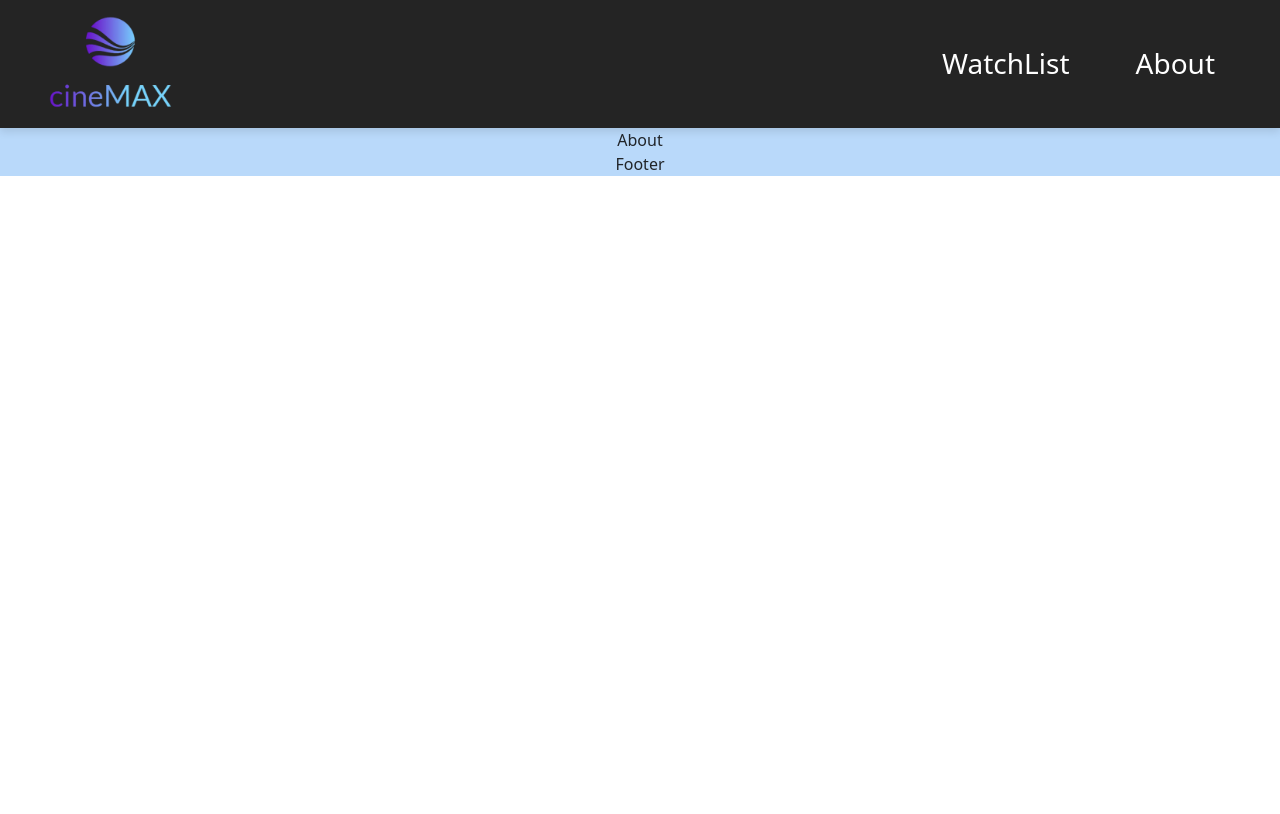
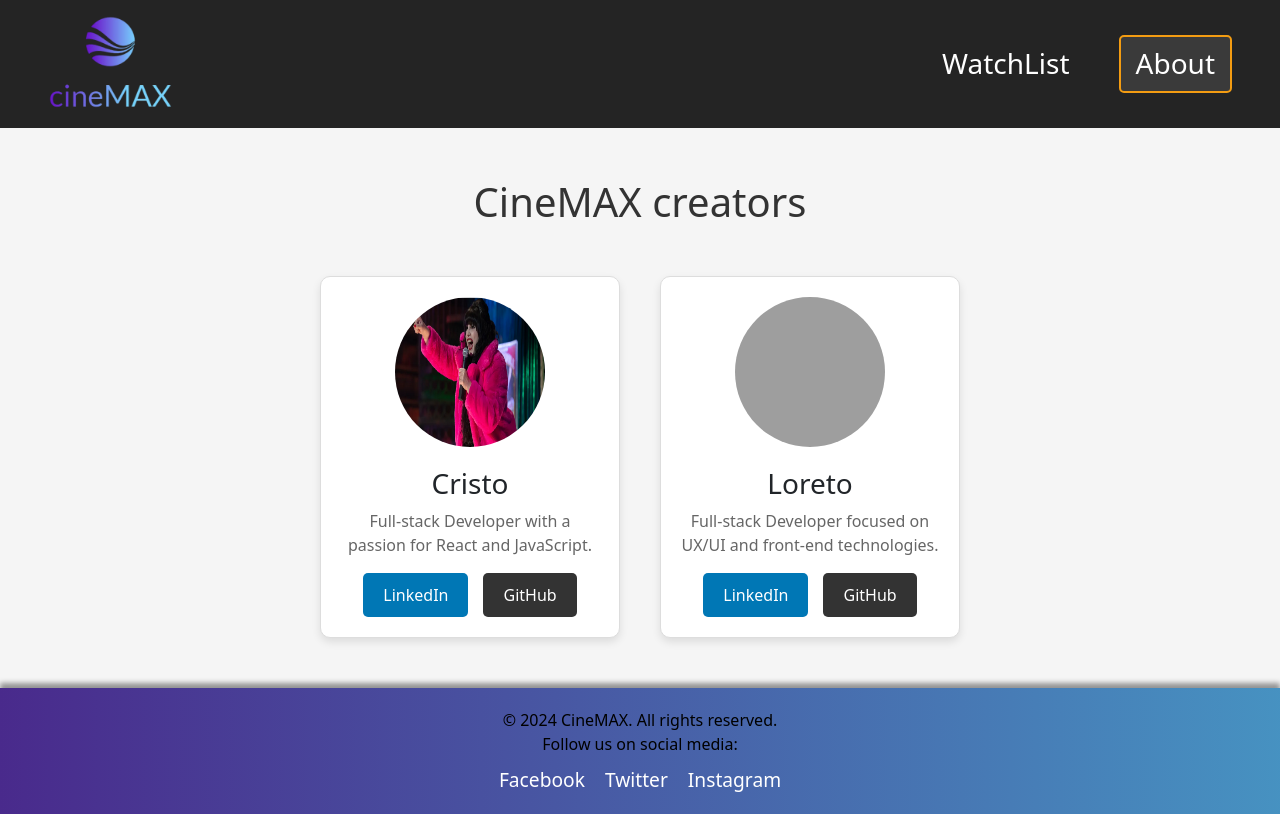
Before and after one commit to loret0g/cineMAX, a React (Vite) app: page /about in a window 1280 px wide. Built offline with nearby package versions, Linux system fonts and the light colour scheme; grey boxes are pictures that could not be loaded.

Commit message:
estilos, about, footer, funcionalidad edit y delete

```diff
--- a/src/App.css
+++ b/src/App.css
@@ -9,7 +9,7 @@
 }
 
 a {
-  color: black !important;
+  /* color: black !important; */
   text-decoration: none !important;
 }
 
@@ -59,7 +59,11 @@ nav img {
 .nav-links h3:hover {
   background-color: rgba(255, 255, 255, 0.1);
   border: 2px solid #f39c12;
+}
 
+.active-link h3 {
+  background-color: rgba(255, 255, 255, 0.1);
+  border: 2px solid #f39c12;
 }
 
 /* SEARCHBAR */
@@ -280,3 +284,114 @@ h1, h2, p {
   text-align: center; /* Alinear texto al centro */
   margin: 10px 0; /* Espaciado entre los elementos de texto */
 }
+
+.about-page {
+  text-align: center;
+  padding: 50px;
+  background-color: #f5f5f5;
+}
+
+.title {
+  font-size: 2.5rem;
+  color: #333;
+  margin-bottom: 50px;
+}
+
+.developers-container {
+  display: flex;
+  justify-content: center;
+  gap: 40px;
+}
+
+.developer-card {
+  background-color: white;
+  border: 1px solid #ddd;
+  border-radius: 10px;
+  padding: 20px;
+  max-width: 300px;
+  text-align: center;
+  box-shadow: 0 4px 8px rgba(0, 0, 0, 0.1);
+}
+
+.profile-picture {
+  width: 150px;
+  height: 150px;
+  border-radius: 50%;
+  margin-bottom: 20px;
+}
+
+h3 {
+  font-size: 1.5rem;
+  color: #333;
+}
+
+p {
+  font-size: 1rem;
+  color: #666;
+  margin-bottom: 20px;
+}
+
+.links {
+  display: flex;
+  justify-content: center;
+  gap: 15px;
+}
+
+.linkedin-link, .github-link {
+  text-decoration: none;
+  color: white;
+  background-color: #0077b5;
+  padding: 10px 20px;
+  border-radius: 5px;
+  transition: background-color 0.3s ease;
+}
+
+.github-link {
+  background-color: #333; /* GitHub black */
+}
+
+.linkedin-link:hover {
+  background-color: #005f87;
+}
+
+.github-link:hover {
+  background-color: #222;
+}
+
+/* FOOTER */
+.footer {
+  background: linear-gradient(90deg, rgba(61, 23, 128, 0.9), rgba(58, 138, 187, 0.9)); /* Colores más oscuros y algo de transparencia */
+  padding: 20px 0;
+  text-align: center;
+  font-size: 1rem;
+  box-shadow: 0 -5px 5px rgba(0, 0, 0, 0.4); /* Sombra en el borde superior */
+  position: relative;
+}
+
+.footer-content {
+  max-width: 1200px;
+  margin: 0 auto;
+}
+
+.footer p {
+  margin: 0;
+  color: black;
+}
+
+.social-icons {
+  display: flex;
+  justify-content: center;
+  gap: 20px;
+  margin-top: 10px;
+}
+
+.social-icons a {
+  color: white;
+  text-decoration: none;
+  font-size: 1.2rem;
+  transition: color 0.3s ease;
+}
+
+.social-icons a:hover {
+  color: #ddd;
+}
--- a/src/components/Footer.jsx
+++ b/src/components/Footer.jsx
@@ -1,7 +1,19 @@
+import React from "react";
+
 function Footer() {
   return (
-    <div>Footer</div>
-  )
+    <footer className="footer">
+      <div className="footer-content">
+        <p>&copy; 2024 CineMAX. All rights reserved.</p>
+        <p>Follow us on social media:</p>
+        <div className="social-icons">
+          <a href="https://www.facebook.com" target="_blank" rel="noreferrer">Facebook</a>
+          <a href="https://www.twitter.com" target="_blank" rel="noreferrer">Twitter</a>
+          <a href="https://www.instagram.com" target="_blank" rel="noreferrer">Instagram</a>
+        </div>
+      </div>
+    </footer>
+  );
 }
 
-export default Footer
+export default Footer;
--- a/src/components/FormAddComment.jsx
+++ b/src/components/FormAddComment.jsx
@@ -1,35 +1,59 @@
-import React, { useState } from 'react'
+import React, { useState, useEffect } from 'react'
 import axios from "axios"
 
 export default function FormAddComment(props) {
-  const [newComment, setNewComment] = useState("")
-  const {getWatchList, movieId} = props
+  const {getWatchList, movieId, currentComment} = props
+  const [newComment, setNewComment] = useState(currentComment || "")
+  const [isEditing, setIsEditing] = useState(false)
+
+  useEffect(() => {
+    setNewComment(currentComment);
+  }, [currentComment]);
 
   const handleValueComment = (e) => {
     setNewComment(e.target.value)
   }
 
-  const handleAddComment = async (e) => {
+  const handleComment = async (e) => {
     e.preventDefault();
       try {
         await axios.patch(`${import.meta.env.VITE_SERVER_URL}/movies/${movieId}`, {"comment": newComment})
-
         getWatchList()
-        setNewComment("");
+        setIsEditing(false);
+        // setNewComment("");
       } catch (error) {
         console.log(error)
       }
+  }
 
+  const handleEditClick = () => {
+    setIsEditing(true); // Activa el modo de edición
+  };
+
+  const handleEditComment = (e) => {
+    e.preventDefault()
 
   }
 
-
+  console.log(newComment)
   return (
     <div>
-        <label htmlFor="myTextArea">Write your comment here: </label>
-        <textarea name="" id=""  onChange={handleValueComment} value={newComment}></textarea>
-        <button onClick={handleAddComment}>Add</button>
+      {isEditing ? (
+        <>
+          <label htmlFor="myTextArea">Edit your comment: </label>
+          <textarea
+            id="myTextArea"
+            onChange={handleValueComment}
+            value={newComment}
+          ></textarea>
+          <button onClick={handleComment}>Save Changes</button>
+        </>
+      ) : (
+        <>
+          <p>{newComment ? newComment : 'No comment added yet.'}</p>
+          <button onClick={handleEditClick}>Edit Comment</button>
+        </>
+      )}
     </div>
-
   )
 }
--- a/src/components/Navbar.jsx
+++ b/src/components/Navbar.jsx
@@ -1,14 +1,14 @@
-import { Link } from "react-router-dom"
+import { NavLink } from "react-router-dom"
 import logo from "../assets/cinemax.png"
 function Navbar() {
 
 
   return (
     <nav>
-      <Link to="/"><img src={logo} alt="logo" className="imagen"/></Link>
+      <NavLink to="/"><img src={logo} alt="logo" className="imagen"/></NavLink>
       <div className="nav-links">
-        <Link to="/watchlist"><h3>WatchList</h3></Link>
-        <Link to="/about"><h3>About</h3></Link>
+        <NavLink to="/watchlist" className={({ isActive }) => isActive ? "active-link" : ""} ><h3>WatchList</h3></NavLink>
+        <NavLink to="/about" className={({ isActive }) => isActive ? "active-link" : ""} ><h3>About</h3></NavLink>
       </div>
     </nav>
 
--- a/src/pages/About.jsx
+++ b/src/pages/About.jsx
@@ -1,7 +1,71 @@
+import React from "react";
+import dev1 from "../assets/dev1.png"
+import dev2 from "../assets/dev2.png"
+
 function About() {
   return (
-    <div>About</div>
-  )
+    <div className="about-page">
+      <h1 className="title">CineMAX creators</h1>
+
+      <div className="developers-container">
+        <div className="developer-card">
+          <img
+            src={dev1}
+            alt="Cristo"
+            className="profile-picture"
+          />
+          <h3>Cristo</h3>
+          <p>
+            Full-stack Developer with a passion for React and JavaScript.
+          </p>
+          <div className="links">
+            <a
+              href="https://www.linkedin.com/in/cristina-aguilera-briones/"
+              target="_blank"
+              className="linkedin-link"
+            >
+              LinkedIn
+            </a>
+            <a
+              href="https://github.com/CristinaAguileraBriones"
+              target="_blank"
+              className="github-link"
+            >
+              GitHub
+            </a>
+          </div>
+        </div>
+
+        <div className="developer-card">
+          <img
+            src={dev2}
+            alt="photo dev1"
+            className="profile-picture"
+          />
+          <h3>Loreto</h3>
+          <p>
+            Full-stack Developer focused on UX/UI and front-end technologies.
+          </p>
+          <div className="links">
+            <a
+              href="https://www.linkedin.com/in/loreto-garde/"
+              target="_blank"
+              className="linkedin-link"
+            >
+              LinkedIn
+            </a>
+            <a
+              href="https://github.com/loret0g"
+              target="_blank"
+              className="github-link"
+            >
+              GitHub
+            </a>
+          </div>
+        </div>
+      </div>
+    </div>
+  );
 }
 
-export default About
+export default About;
--- a/src/pages/Homepage.jsx
+++ b/src/pages/Homepage.jsx
@@ -11,13 +11,13 @@ function Homepage() {
   const [searchTerm, setSearchTerm] = useState("");
   const [genre, setGenre] = useState([])        // Saber todos los géneros con llamada a la API
   const [selectGenre, setSelectGenre] = useState()  // Género que selecciona el usuario
-
+  const [page, setPage] = useState(1)
   const [isSearching, setIsSearching] = useState(false);
 
   useEffect(() => {
     getMovies();
     getGenre()
-  }, []);
+  }, [page]);
 
   const getMovies = async () => {
     try {
@@ -26,7 +26,7 @@ function Homepage() {
         {
           params: {
             api_key: import.meta.env.VITE_API_KEY,
-            // page: 1 // cambiar el número de la página para obtener más resultados
+            page // cambiar el número de la página para obtener más resultados
           },
         }
       );
@@ -65,7 +65,7 @@ function Homepage() {
           params: {
             api_key: import.meta.env.VITE_API_KEY,
             query: searchTerm, // El término de búsqueda
-            page: 1,
+
           },
         }
       );
@@ -96,6 +96,13 @@ function Homepage() {
     } catch (error) {
       console.log(error)
     }
+  }
+
+  const handleNextPage = () => {
+    setPage(page + 1)
+  }
+  const handlePreviousPage = () => {
+    setPage(page - 1)
   }
 
 
@@ -132,6 +139,8 @@ function Homepage() {
           );
         })
       )}
+      {page > 1 ? <button onClick={handlePreviousPage}>Anterior</button> : null}
+      <button onClick={handleNextPage}>Siguiente</button>
     </div>
     </>
   );
--- a/src/pages/WatchList.jsx
+++ b/src/pages/WatchList.jsx
@@ -48,7 +48,7 @@ function WatchList() {
   const handleDeleteWatchList = async(movieId) => {
 
     try {
-      const responseDelete = await axios.delete(`${import.meta.env.VITE_SERVER_URL}/movies/${movieId}`)
+      await axios.delete(`${import.meta.env.VITE_SERVER_URL}/movies/${movieId}`)
       getWatchList()
     } catch (error) {
       console.log(error)
@@ -120,11 +120,10 @@ function WatchList() {
           </div>
 
           <p>{eachMovie.overview}</p>
-          <p>Comment: {eachMovie.comment}</p>
 
+          <p>Comment:</p>
 
-
-          <FormAddComment getWatchList={getWatchList} movieId={eachMovie.id}/>
+          <FormAddComment getWatchList={getWatchList} movieId={eachMovie.id} currentComment={eachMovie.comment}/>
 
         </div>
 
```
Also changed, not shown: src/pages/MovieDetails.jsx (+101 -43 lines), src/assets/dev1.png (added), 1 other file (tests, documents, lock files or other folders).
